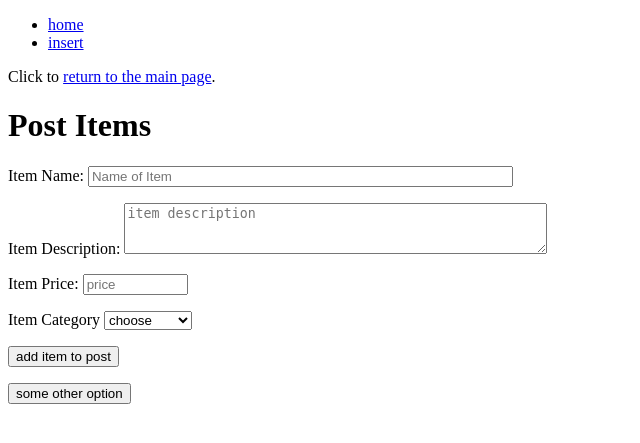
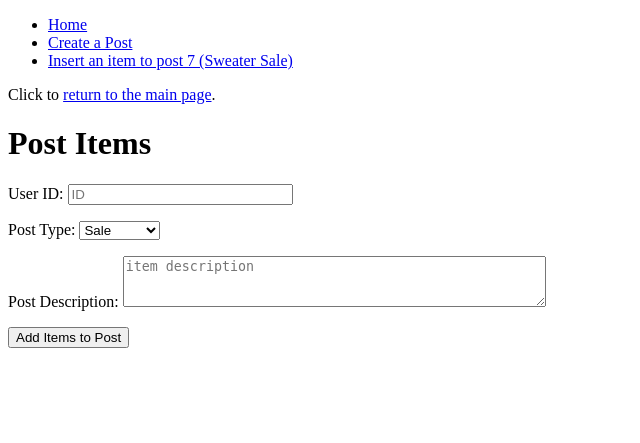
Before and after one commit to ep108/freeAndForSale, a Flask app: page /create_post/ in a window 1280 px wide. Shown: the top 443 px of the page, without its empty margins (0-640 px from the left). Run offline with Flask 3, Linux system fonts and the light colour scheme.

Commit message:
Made the html forms for creating a post and inserting items to a post

```diff
--- a/app.py
+++ b/app.py
@@ -13,7 +13,7 @@ import random
 
 import queries
 
-import time
+from datetime import datetime
 
 app.secret_key = 'your secret here'
 # replace that with a random key
@@ -32,28 +32,60 @@ def index():
 @app.route('/create_post/', methods=['GET', 'POST'])
 def create_post():
     '''
-    On GET, renders post.html page which allows user to create a post.
+    On GET, renders create_post.html page which allows user to create a post.
     On POST, creates a post (which creates a post-id) and allows users to
     add items to the post (items associated with that given post-id).
     '''
     if request.method == 'GET':
-        return render_template('post.html',page_title='Post')
+        return render_template('create_post.html',page_title='Create Post')
     else: # request.method == 'POST'
         conn = dbi.connect()
-
-        # get data from the form
+        # get form data
         user_id = request.form.get('user_id')
         post_kind = request.form.get('post_kind')
         post_description = request.form.get('post_description')
-        post_datetime = time.ctime() #gets current time
+        post_datetime = datetime.now().strftime('%Y-%m-%d %H:%M:%S')
 
-        # create a post in post table using user data
+        # create a post in post table and get the post-id
         post_id = queries.upload_post(conn, user_id, post_kind,
                                       post_description, post_datetime)
-        flash(f'Post with post ID {post_id} successfully created!')
-        # uses the post_id from this upload as an input parameter when adding items to the post
+        flash(f'Post with ID {post_id} successfully created!')
 
-    return
+        # uses the post_id from this upload as an input when adding items to the post
+        return redirect(url_for('insert_item', post_id=post_id))
+
+@app.route('/insert_item/<post_id>', methods=["GET", "POST"])
+def insert_item(post_id):
+    '''
+    On GET, renders the form that allows users to enter item information.
+    On POST, uses form data to add an item to the item table and re-renders the
+    empty form to allow users to add another item to the post.
+    '''
+    if request.method == 'GET':
+        return render_template('insert_item.html',
+                               page_title='Insert Item',
+                               post_id=post_id)
+    else: # request.method == 'POST'
+        conn = dbi.connect()
+        # get form data
+        item_name = request.form.get('item_name')
+        item_description = request.form.get('item_description')
+        price = request.form.get('price')
+        category = request.form.get('category')
+
+        # create a post in post table and get the post-id
+        item_id = queries.upload_item(conn,
+                                      post_id,
+                                      item_name,
+                                      item_description,
+                                      price,
+                                      category)
+        flash(f'{item_name} with item ID {item_id} added to post {post_id}!')
+
+        # allow user to add another item to this post
+        return render_template('insert_item.html',
+                               page_title='Insert Item',
+                               post_id=post_id)
 
 
 @app.route('/update/<post_id>', methods=["GET", "POST"])
--- a/templates/base.html
+++ b/templates/base.html
@@ -24,8 +24,9 @@
 {% block nav %}
 <nav>
   <ul>
-    <li><a href="{{url_for('index')}}">home</a></li>
-    <li><a href="{{url_for('create_post')}}">insert</a></li>
+    <li><a href="{{url_for('index')}}">Home</a></li>
+    <li><a href="{{url_for('create_post')}}">Create a Post</a></li>
+    <li><a href="{{url_for('insert_item', post_id=7)}}">Insert an item to post 7 (Sweater Sale)</a></li>
   </ul>
 </nav>
 {% endblock %}
--- /dev/null
+++ b/templates/create_post.html
@@ -0,0 +1,26 @@
+{% extends "base.html" %}
+
+{% block main_content %}
+<p>Click to <a href="{{ url_for('index') }}">return to the main page</a>.</p>
+
+<h1>Post Items</h1>
+<form method="post" action="{{url_for('create_post')}}">
+    <p><label>User ID:
+        <input required type="text" name="user_id" size="25" placeholder="ID">
+    </label></p>
+
+    <p><label>Post Type:
+        <select required name = "post_kind">
+            <option value='sale'>Sale</option>
+            <option value='giveaway'>Giveaway</option>
+        </select>
+    </label></p>
+
+    <p><label>Post Description:
+        <textarea required name="post_description" rows="3" cols="50" placeholder="item description"></textarea>
+    </label></p>
+
+    <p><input type="submit" value="Add Items to Post"></p>
+</form>
+
+{% endblock %}
--- a/templates/post.html
+++ /dev/null
@@ -1,42 +0,0 @@
-{% extends "base.html" %}
-
-{% block main_content %}
-<p>Click to <a href="{{ url_for('index') }}">return to the main page</a>.</p>
-
-<h1>Post Items</h1>
-
-<form method="post" action="{{url_for('post')}}">
-    <p><label>Item Name:
-        <input required type="text" name="item-name" size="50" placeholder="Name of Item">
-    </label></p>
-
-    <p><label>Item Description:
-        <textarea required name="item-description"
-        rows="3" cols="50" placeholder="item description"></textarea>
-    </label></p>
-
-    <p><label>Item Price:
-        <input required type="text" name="price" size="10" placeholder="price">
-    </label></p>
-
-    <p>
-        <label>Item Category
-            <select required name="category">
-                <option value="">choose</option>
-                <option value="clothing">Clothing</option>
-                <option value="books">Books</option>
-                <option value="home">Home</option>
-                <option value="electronics">Electronics</option>
-                <option value="other">Other</option>
-            </select>
-        </label>
-    </p>
-    <p><input type="submit" value="add item to post">
-</form>
-
-<form method="post" action="{{url_for('post')}}">
-    <p><input type="submit" value="some other option"></p>
-</form>
-
-
-{% endblock %}
```
Also changed, not shown: queries.py (+7 -1 lines), templates/insert_item.html (added, +41 -0 lines), post.html (deleted).
